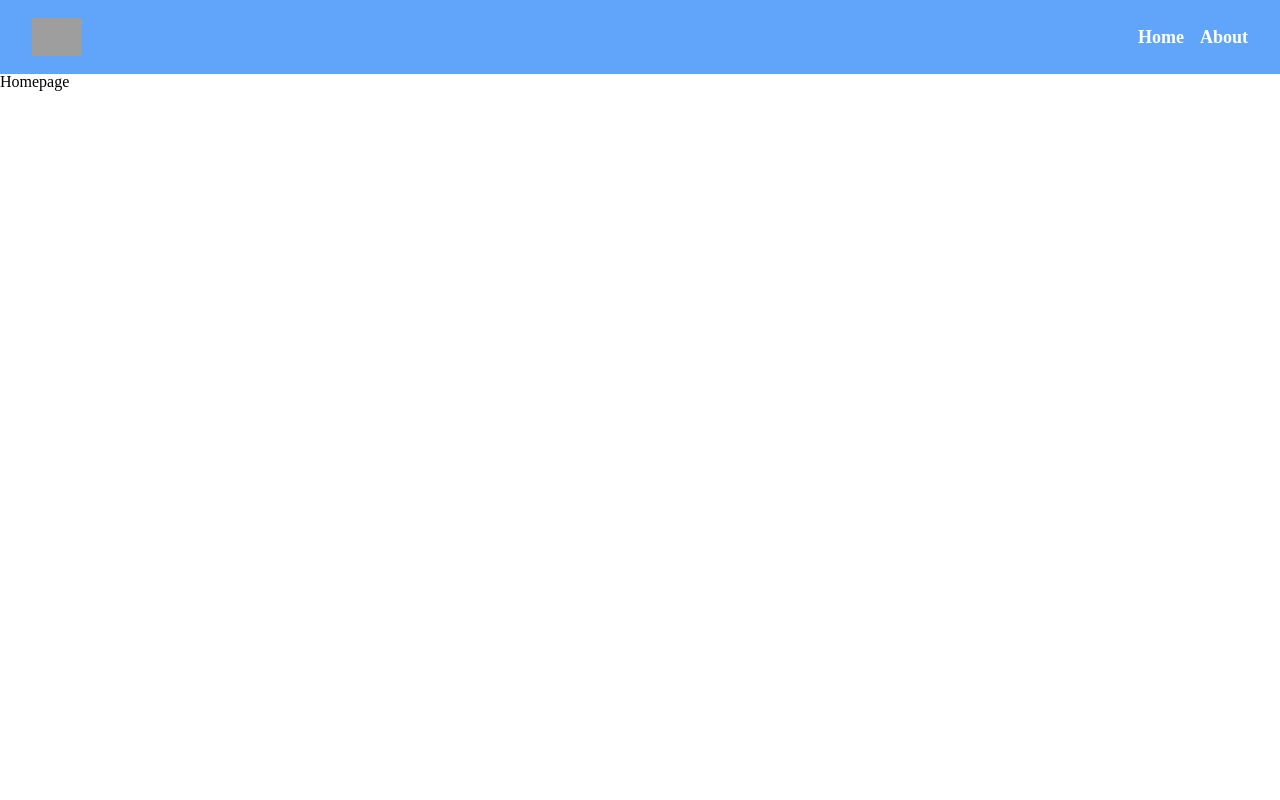
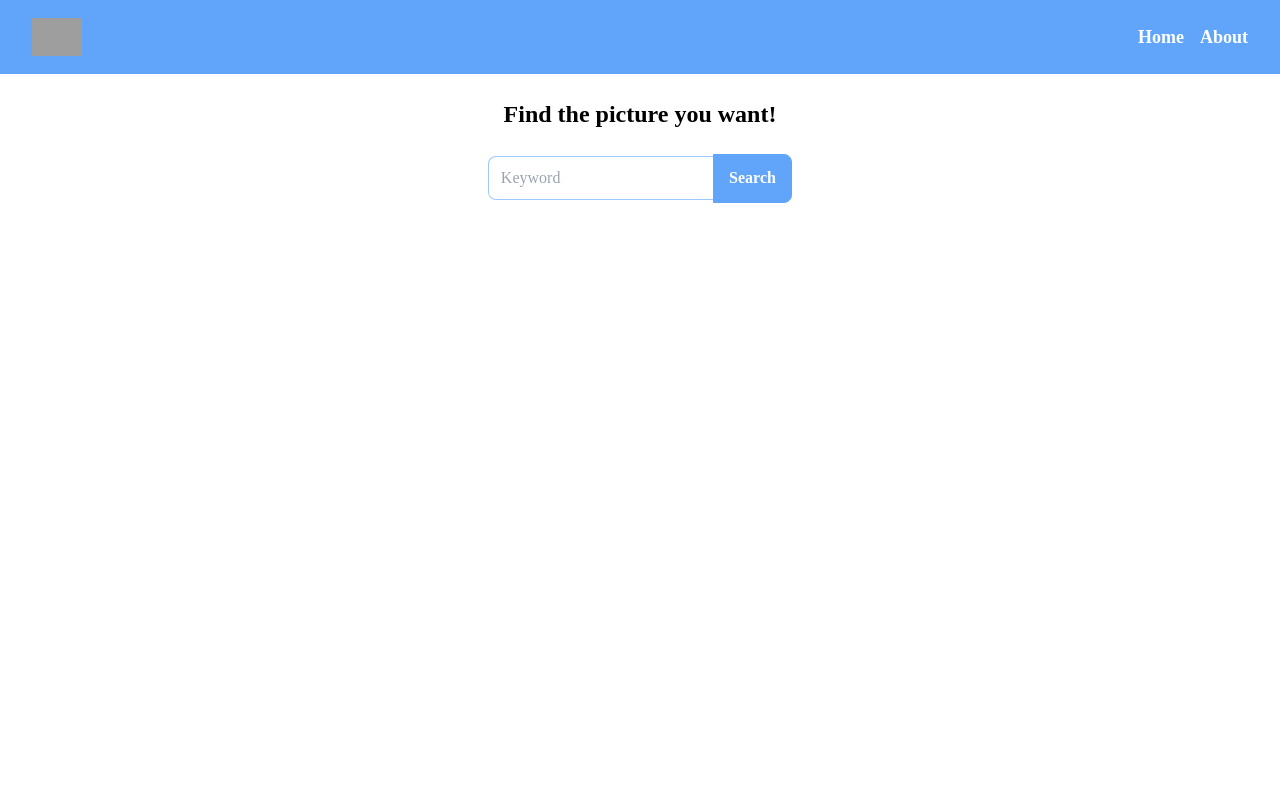
Before and after one commit to Russelllin7789/react-pics, a React (Vite) app: page / in a window 1280 px wide. Shown: the top 800 px of the page. Built offline with nearby package versions, Linux system fonts and the light colour scheme; grey boxes are pictures that could not be loaded.

Commit message:
add search component for picture searching

```diff
--- /dev/null
+++ b/src/components/Search.tsx
@@ -0,0 +1,43 @@
+import React, { useState } from "react";
+
+const Search = () => {
+  const [searchTerm, setSearchTerm] = useState("");
+
+  const handleSearch = (event: React.MouseEvent<Element, MouseEvent>) => {
+    event.preventDefault();
+    console.log("here:", searchTerm);
+  };
+
+  const handleSearchTermChange = (
+    event: React.ChangeEvent<HTMLInputElement>
+  ) => {
+    setSearchTerm(event.target.value);
+  };
+
+  return (
+    <div>
+      <p className="py-6 text-center font-bold text-2xl">
+        Find the picture you want!
+      </p>
+      <form className="flex items-center justify-center ">
+        <input
+          type="search"
+          value={searchTerm}
+          placeholder="Keyword"
+          className="border-l border-t border-b border-solid border-blue-400/60 rounded-tl-lg rounded-bl-lg p-3"
+          onChange={handleSearchTermChange}
+        />
+        <button
+          onClick={(e: React.MouseEvent<Element, MouseEvent>) =>
+            handleSearch(e)
+          }
+          className="bg-blue-400 border border-solid border-blue-400 rounded-tr-lg rounded-br-lg text-white text-center font-bold p-[15.25px] h-full"
+        >
+          Search
+        </button>
+      </form>
+    </div>
+  );
+};
+
+export default Search;
--- a/src/pages/Homepage.tsx
+++ b/src/pages/Homepage.tsx
@@ -1,8 +1,13 @@
 import React from "react";
+import Search from "../components/Search";
 
 const Homepage = () => {
   const authKey = "VWNxSyMOJbaY4IG26sFJGzvKYaWzuyaQNYjvx8TQXLDfpsMGf45yaTkT";
-  return <div className="min-h-[100vh]">Homepage</div>;
+  return (
+    <div className="min-h-[100vh]">
+      <Search />
+    </div>
+  );
 };
 
 export default Homepage;
```
